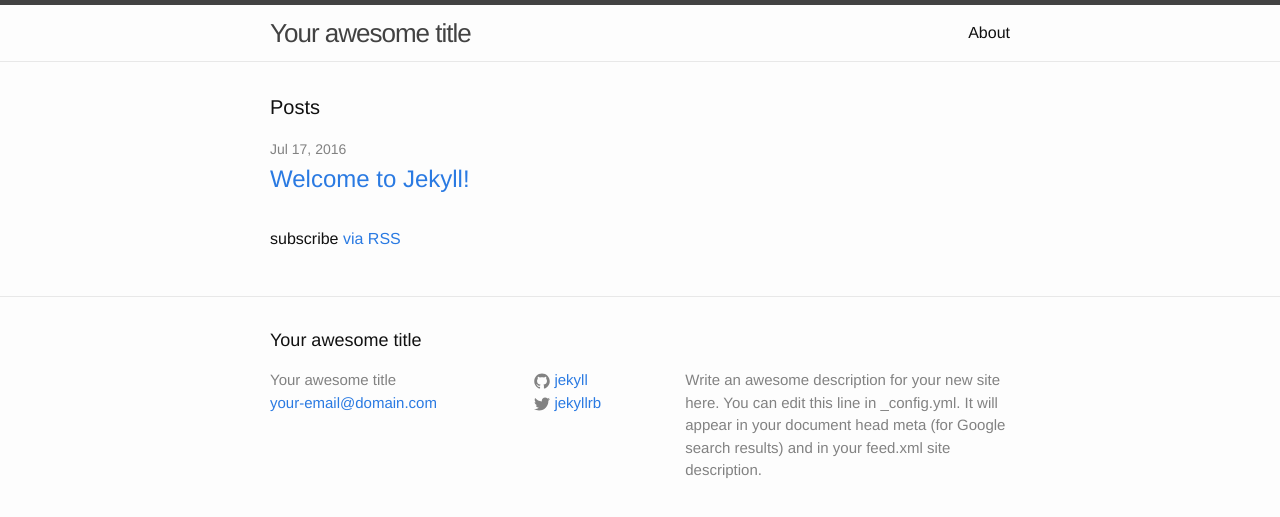
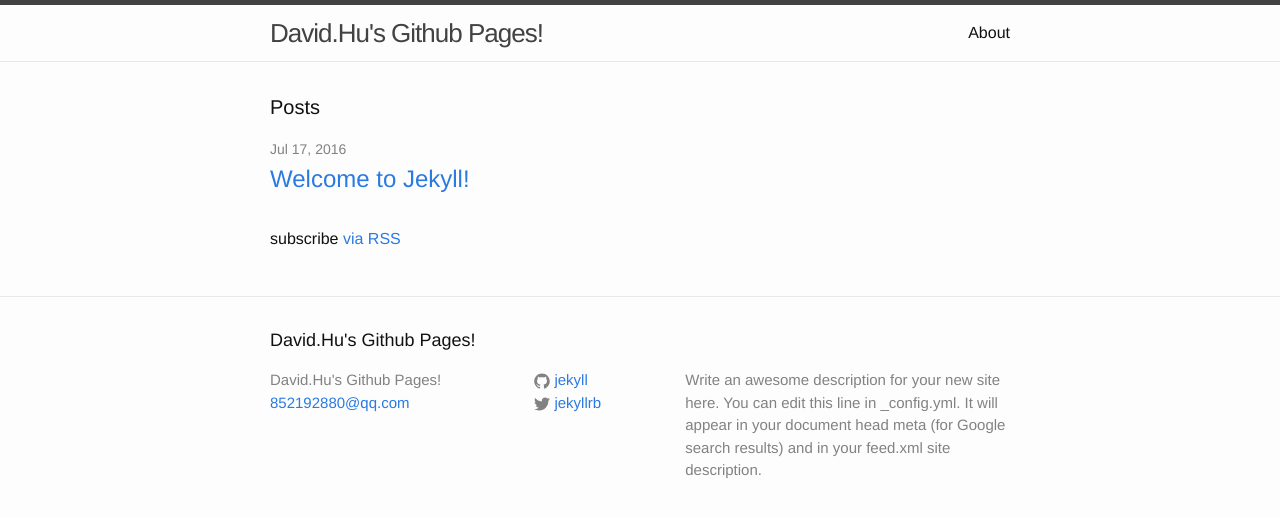
Before and after one commit to DivadOEC/divadoec.github.io, a Jekyll site: the page built from index.html, in a window 1280 px wide. Shown: the top 517 px of the page. Built offline with Jekyll 4.4.1, drawn with Linux system fonts in a browser that asks for light colours.

Commit message:
Just Modify the title

```diff
--- a/Gemfile
+++ b/Gemfile
@@ -1,2 +1,4 @@
-source 'https://rubygems.org'
+source 'https://ruby.taobao.org'
 gem 'github-pages', group: :jekyll_plugins
+gem 'therubyracer'
+gem 'execjs'
--- a/_config.yml
+++ b/_config.yml
@@ -6,8 +6,8 @@
 # 'jekyll serve'. If you change this file, please restart the server process.
 
 # Site settings
-title: Your awesome title
-email: your-email@domain.com
+title: David.Hu's Github Pages!
+email: 852192880@qq.com
 description: > # this means to ignore newlines until "baseurl:"
   Write an awesome description for your new site here. You can edit this
   line in _config.yml. It will appear in your document head meta (for
```
Also changed, not shown: Gemfile.lock, 1 other file.
